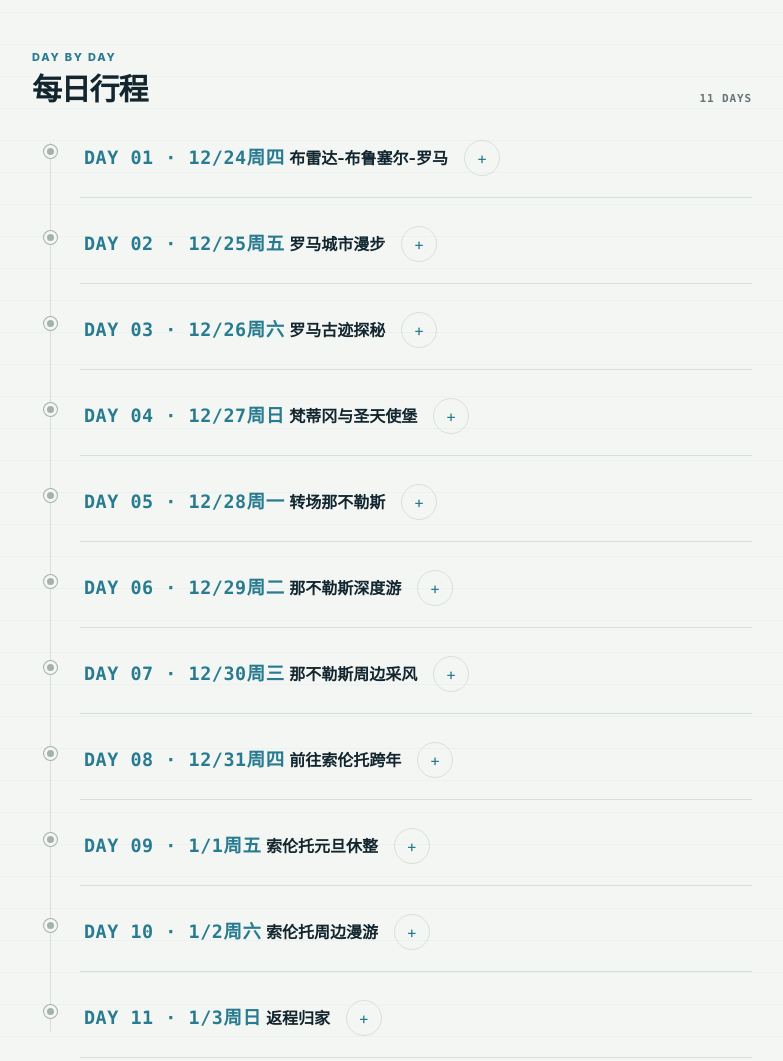
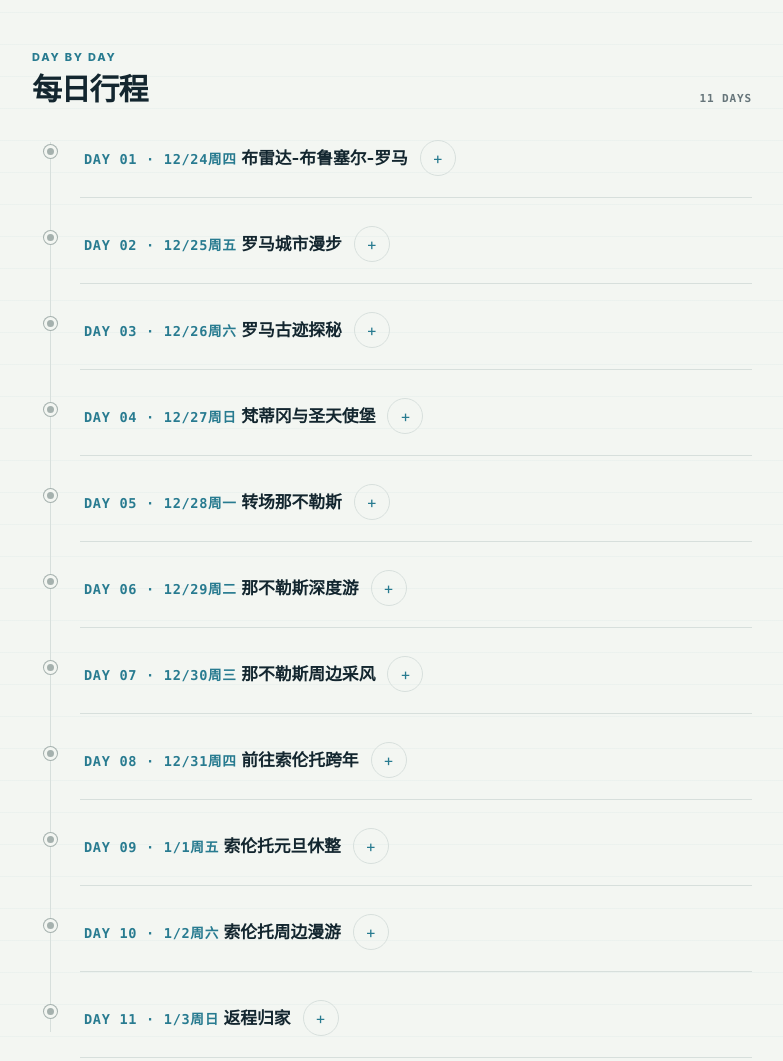
Before and after one commit to Jas0n2020/202612-South-Italy-Trip-v2, a website: page index.html in a window 1280 px wide. Shown: the part 1620-2681 px from the top of the page, without its empty margins (248-1031 px from the left). Drawn offline with Linux system fonts and the light colour scheme.

Commit message:
Refactor styles for day toggle and meta elements

```diff
--- a/styles.css
+++ b/styles.css
@@ -252,30 +252,39 @@ main { overflow: hidden; }
     margin-left: 0 !important; /* 强制靠左，消除多余的左侧内边距 */
     padding-left: 0 !important;
 }
-/* 1. 调整整个行标题的按钮容器，让布局更紧凑、靠左，给右侧行程腾出空间 */
+/* 1. 恢复整体按钮布局，保持紧凑和左对齐 */
 .day-toggle {
-    display: flex !important;             /* 改用弹性盒以便精确控制横向空间 */
+    display: flex !important;
     flex-direction: row !important;
     align-items: center !important;
     justify-content: flex-start !important;
-    gap: 16px !important;                 /* 控制左侧日期与右侧城市标题之间的间距 */
+    gap: 12px !important;
     text-align: left !important;
     width: 100% !important;
 }
 
-/* 2. 放大 DAY XX 和日期星期的字体，让它们更紧凑地挨在一起 */
+/* 2. 把 DAY XX 和日期的字号调小，让它们比右侧地点更精致、低调 */
 .day-meta {
-    font-size: 1.15rem !important;        /* 调大字号，你可以按需改成 1.2rem 或更大 */
-    font-weight: 700 !important;
-    letter-spacing: 0.03em;
-    display: inline-flex;
-    gap: 6px;                             /* 让 DAY 01 和后面的 12月24日 周四 更紧凑 */
-    white-space: nowrap;                  /* 防止日期和星期换行挤压 */
+    font-size: 0.85rem !important;        /* 调小字号，让它退居次要地位 */
+    font-weight: 600 !important;
+    display: inline-flex !important;
+    align-items: center;
+    gap: 4px !important;                 /* 大幅缩小 DAY 和日期之间的间距 */
+    white-space: nowrap !important;
 }
 
-/* 3. 让右侧的标题/行程内容占据剩余空间，不再显得逼仄 */
+/* 如果你的 DAY 和 日期 之间是用中间点隔开的，可以顺便让这个点紧凑一点 */
+.day-meta span, .day-meta dot {
+    margin: 0 2px;
+}
+
+/* 3. 让右侧的地点/行程作为绝对主角：字体放大、加粗，撑满剩余空间 */
 .day-title {
     flex: 1 !important;
     min-width: 0 !important;
+    font-size: 1.05rem !important;       /* 稍微放大地点标题，使其比左侧日期更醒目 */
+    font-weight: 700 !important;
+}
+    min-width: 0 !important;
     font-size: 1rem !important;
 }
```
